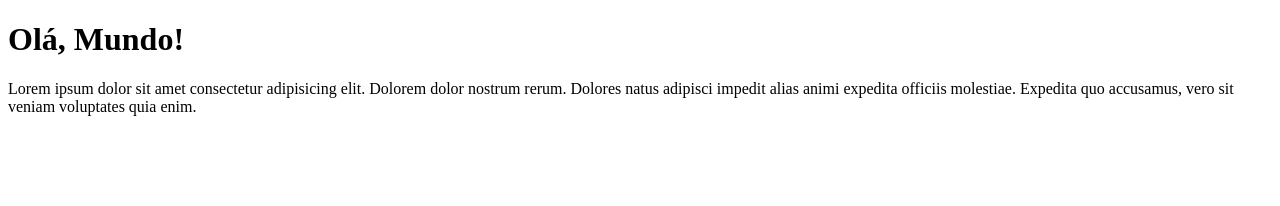
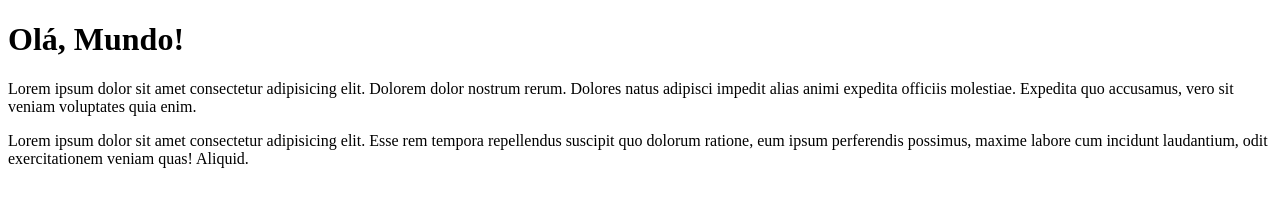
Before and after one commit to machadojorge/FirstRepository, a plain HTML site: page Site_Exemplo/index.html in a window 1280 px wide. Drawn offline with Linux system fonts and the light colour scheme.

Commit message:
Adicionar 1 parágrafo

```diff
--- a/Site_Exemplo/index.html
+++ b/Site_Exemplo/index.html
@@ -11,5 +11,6 @@
         Olá, Mundo!
     </h1>
     <p>Lorem ipsum dolor sit amet consectetur adipisicing elit. Dolorem dolor nostrum rerum. Dolores natus adipisci impedit alias animi expedita officiis molestiae. Expedita quo accusamus, vero sit veniam voluptates quia enim.</p>
+    <p>Lorem ipsum dolor sit amet consectetur adipisicing elit. Esse rem tempora repellendus suscipit quo dolorum ratione, eum ipsum perferendis possimus, maxime labore cum incidunt laudantium, odit exercitationem veniam quas! Aliquid.</p>
 </body>
 </html>
```
